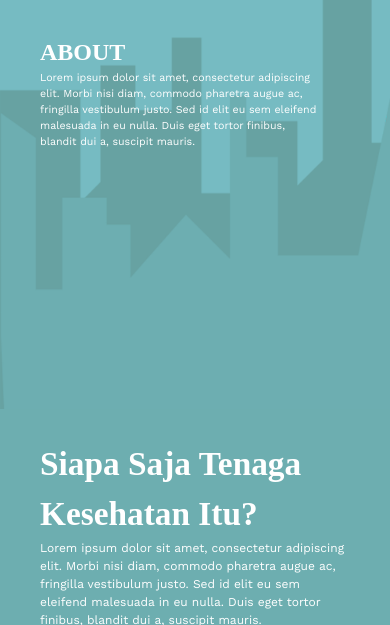
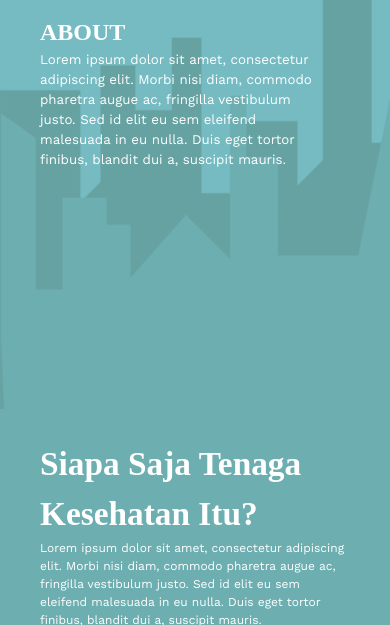
Before and after one commit to sskbisa/sskbisa.github.io, a plain HTML site: page about.html in a window 390 px wide. Shown: the part 475-1100 px from the top of the page. Drawn offline with nearby package versions, Linux system fonts and the light colour scheme; a web font is replaced by a local one.

Commit message:
changed font size

```diff
--- a/about.css
+++ b/about.css
@@ -364,7 +364,7 @@ body {
 	}
 
 	#first-section-desc {
-		font-size: 8pt;
+		font-size: 10pt;
 		width: 90%;
 	}
 
```
